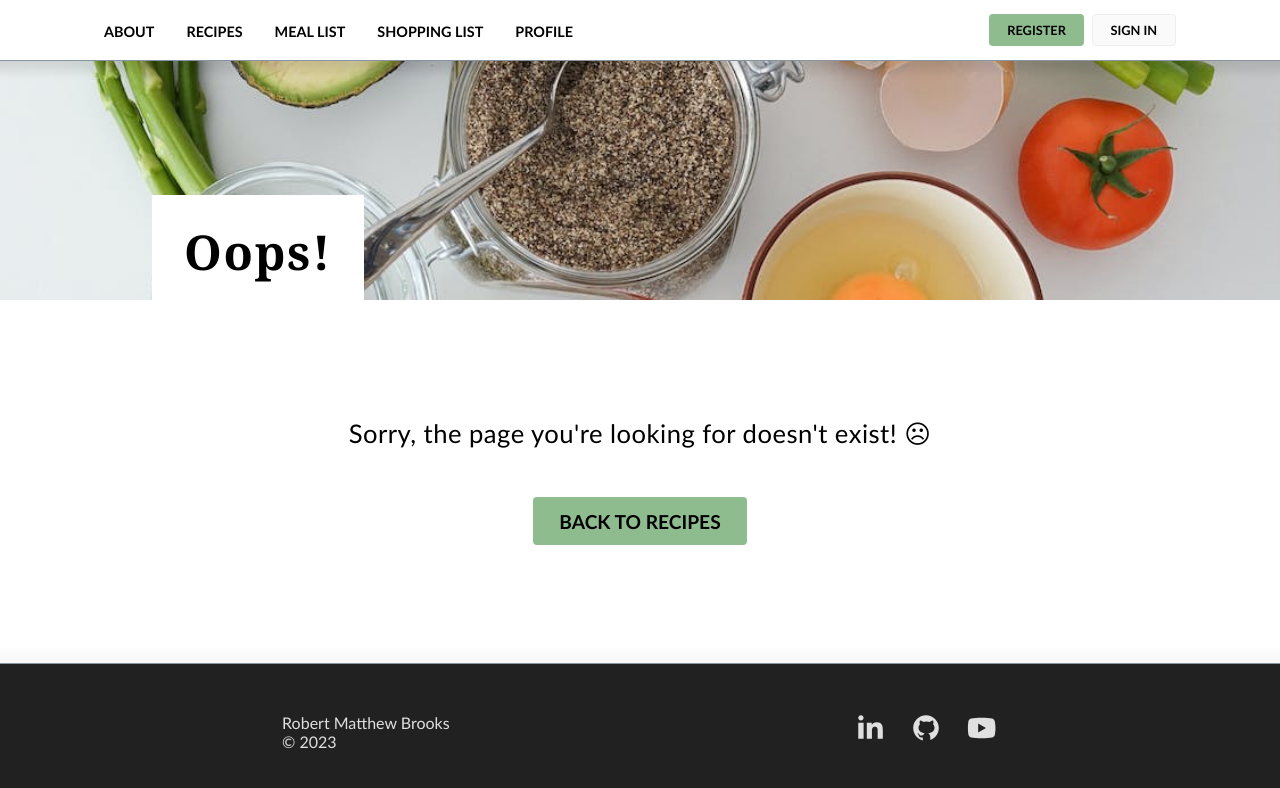
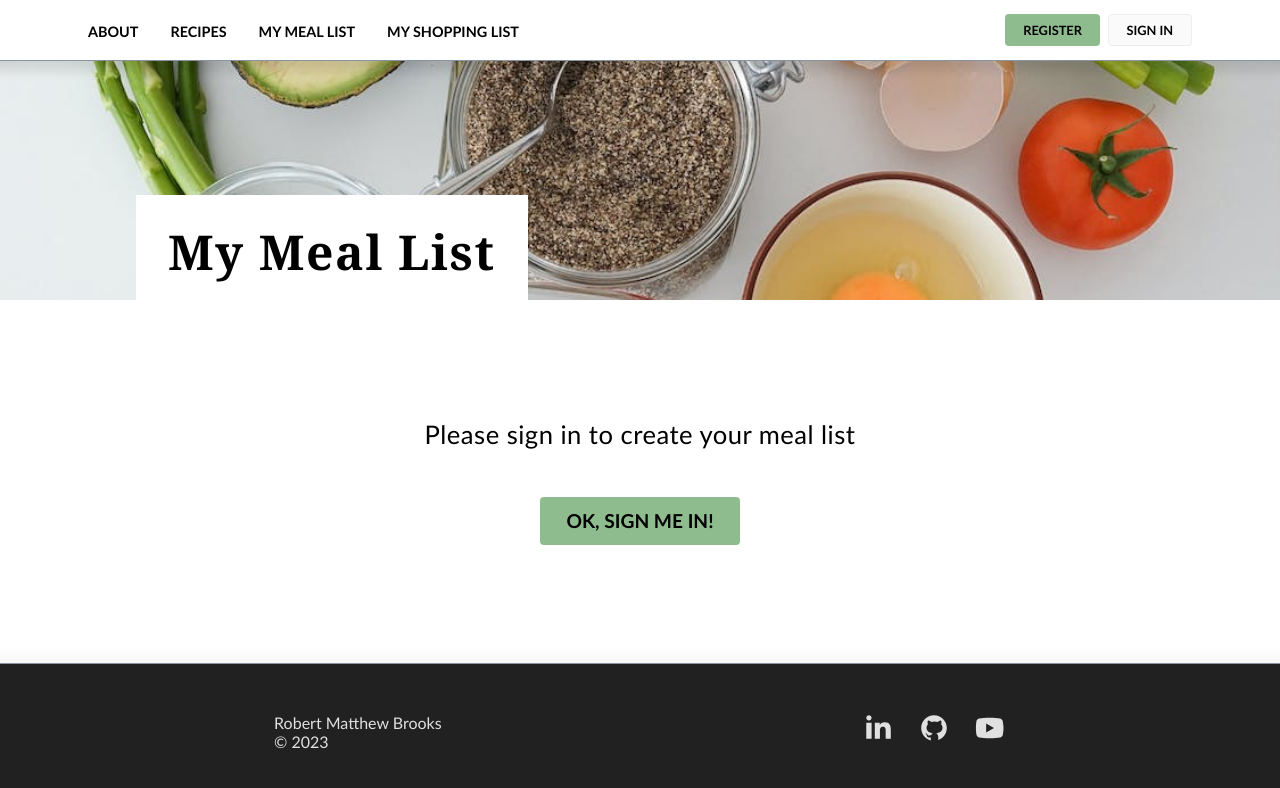
Before and after one commit to robert-matthew-brooks/recipe-app, a React (Vite) app in the folder client/: page /meal-list in a window 1280 px wide. Before the commit this address led to /404. Shown: the top 788 px of the page. Built offline with nearby package versions, Linux system fonts and the light colour scheme.

Commit message:
data present on todo page

```diff
--- a/client/src/App.css
+++ b/client/src/App.css
@@ -19,7 +19,7 @@ body {
 .inner {
   max-width: var(--global-max-width);
   margin: auto;
-  padding: 0.5rem 4rem;
+  padding: 0.5rem 3rem;
 }
 
 /* errors */
--- a/client/src/App.jsx
+++ b/client/src/App.jsx
@@ -4,12 +4,13 @@ import ScrollTopBtn from './components/nav/ScrollTopBtn';
 import Navbar from './components/nav/Navbar';
 import Recipes from './components/recipes/Recipes';
 import Recipe from './components/recipe/Recipe';
+import Todos from './components/Todos';
 import AuthRegister from './components/auth/AuthRegister';
 import AuthLogin from './components/auth/AuthLogin';
 import AuthLogout from './components/auth/AuthLogout';
 import Footer from './components/Footer';
 import Missing404 from './components/404';
-import Error from './components/error';
+import Error from './components/Error';
 import './App.css';
 
 export default function App() {
@@ -32,8 +33,9 @@ export default function App() {
         <Route path="/logout" element={<AuthLogout />} />
 
         <Route path="/recipes" element={<Recipes />} />
+        <Route path="/recipes/:recipe_slug" element={<Recipe />} />
 
-        <Route path="/recipes/:recipe_slug" element={<Recipe />} />
+        <Route path="meal-list" element={<Todos />} />
 
         <Route path="/404" element={<Missing404 />} />
         <Route path="/Error" element={<Error />} />
--- a/client/src/components/SimpleMsg.css
+++ b/client/src/components/SimpleMsg.css
@@ -13,7 +13,6 @@
 
 .SimpleMsg__text {
   font-size: 1.6rem;
-
   letter-spacing: 0.03rem;
 }
 
--- a/client/src/components/TextBtn.css
+++ b/client/src/components/TextBtn.css
@@ -20,6 +20,14 @@
   background-color: var(--c-gs-str);
 }
 
+.TextBtn--dark--inverted {
+  color: var(--c-gs-wk);
+  background-color: var(--c-gs-str);
+}
+.TextBtn--dark--inverted:hover:enabled {
+  background-color: var(--c-gs-900);
+}
+
 .TextBtn--light {
   background-color: var(--c-gs-50);
   border: 1px solid var(--c-gs-200);
--- a/client/src/components/TextBtn.jsx
+++ b/client/src/components/TextBtn.jsx
@@ -2,7 +2,14 @@ import { useState } from 'react';
 import loadingImg from '../assets/loading.svg';
 import './TextBtn.css';
 
-export default function TextBtn({ dataTest, light, text, size = 1, callback }) {
+export default function TextBtn({
+  dataTest,
+  light,
+  inverted,
+  text,
+  size = 1,
+  callback,
+}) {
   const [isLoading, setIsLoading] = useState(false);
 
   const handleCallback = async () => {
@@ -14,7 +21,9 @@ export default function TextBtn({ dataTest, light, text, size = 1, callback }) {
   return (
     <button
       data-test={dataTest}
-      className={`TextBtn TextBtn--${light ? 'light' : 'dark'}`}
+      className={`TextBtn TextBtn--${light ? 'light' : 'dark'}${
+        inverted ? '--inverted' : ''
+      }`}
       style={{
         height: `${size}rem`,
         fontSize: `${size / 2.5}rem`,
--- /dev/null
+++ b/client/src/components/Todos.css
@@ -0,0 +1,12 @@
+#Todos {
+  flex: 1;
+  display: flex;
+  justify-content: center;
+}
+
+#Todos__inner {
+  display: flex;
+  flex-direction: column;
+  align-items: center;
+  gap: 3rem;
+}
--- /dev/null
+++ b/client/src/components/Todos.jsx
@@ -0,0 +1,51 @@
+import { useContext } from 'react';
+import { UserContext } from './context/UserContext';
+import Header from './Header';
+import './Todos.css';
+import SimpleMsg from './SimpleMsg';
+import { Link } from 'react-router-dom';
+
+export default function Todos() {
+  const { activeUser, todos, setTodos } = useContext(UserContext);
+
+  // if not logged in, redirect
+
+  if (!activeUser)
+    return (
+      <SimpleMsg
+        title="My Meal List"
+        msg="Please sign in to create your meal list"
+        linkText="OK, Sign Me In!"
+        linkHref="/login"
+      />
+    );
+  else if (todos.length === 0) {
+    return (
+      <SimpleMsg
+        title="My Meal List"
+        msg="Empty... add some recipes to your meal list!"
+        linkText="Browse Recipes"
+        linkHref="/recipes"
+      />
+    );
+  } else
+    return (
+      <>
+        <Header title="My Meal List" />
+
+        <section id="Todos">
+          <div id="Todos__inner" className="inner">
+            <ul>
+              {todos.map((todo, i) => {
+                return (
+                  <li key={i}>
+                    <Link to={`/recipes/${todo}`}>{todo}</Link>
+                  </li>
+                );
+              })}
+            </ul>
+          </div>
+        </section>
+      </>
+    );
+}
--- a/client/src/components/nav/Navbar.jsx
+++ b/client/src/components/nav/Navbar.jsx
@@ -9,9 +9,8 @@ import './Navbar.css';
 const links = [
   { text: 'About', href: '/about' },
   { text: 'Recipes', href: '/' },
-  { text: 'Meal List', href: '/meal-list' },
-  { text: 'Shopping List', href: '/shopping-list' },
-  { text: 'Profile', href: '/profile' },
+  { text: 'My Meal List', href: '/meal-list' },
+  { text: 'My Shopping List', href: '/shopping-list' },
 ];
 
 export default function Navbar() {
--- a/client/src/components/recipe/RecipeButtons.jsx
+++ b/client/src/components/recipe/RecipeButtons.jsx
@@ -61,6 +61,7 @@ export default function RecipeButtons({ slug, name }) {
                   ? 'Remove from Favourites'
                   : 'Add to Favourites'
               }
+              inverted={favourites.includes(slug)}
               size="2"
               callback={handleFavouritesClick}
             />
@@ -70,6 +71,7 @@ export default function RecipeButtons({ slug, name }) {
                   ? 'Remove from Meal List'
                   : 'Add to Meal List'
               }
+              inverted={todos.includes(slug)}
               size="2"
               callback={handleTodosClick}
             />
```
Also changed, not shown: client/src/components/Error.jsx (renamed from client/src/components/error.jsx).
